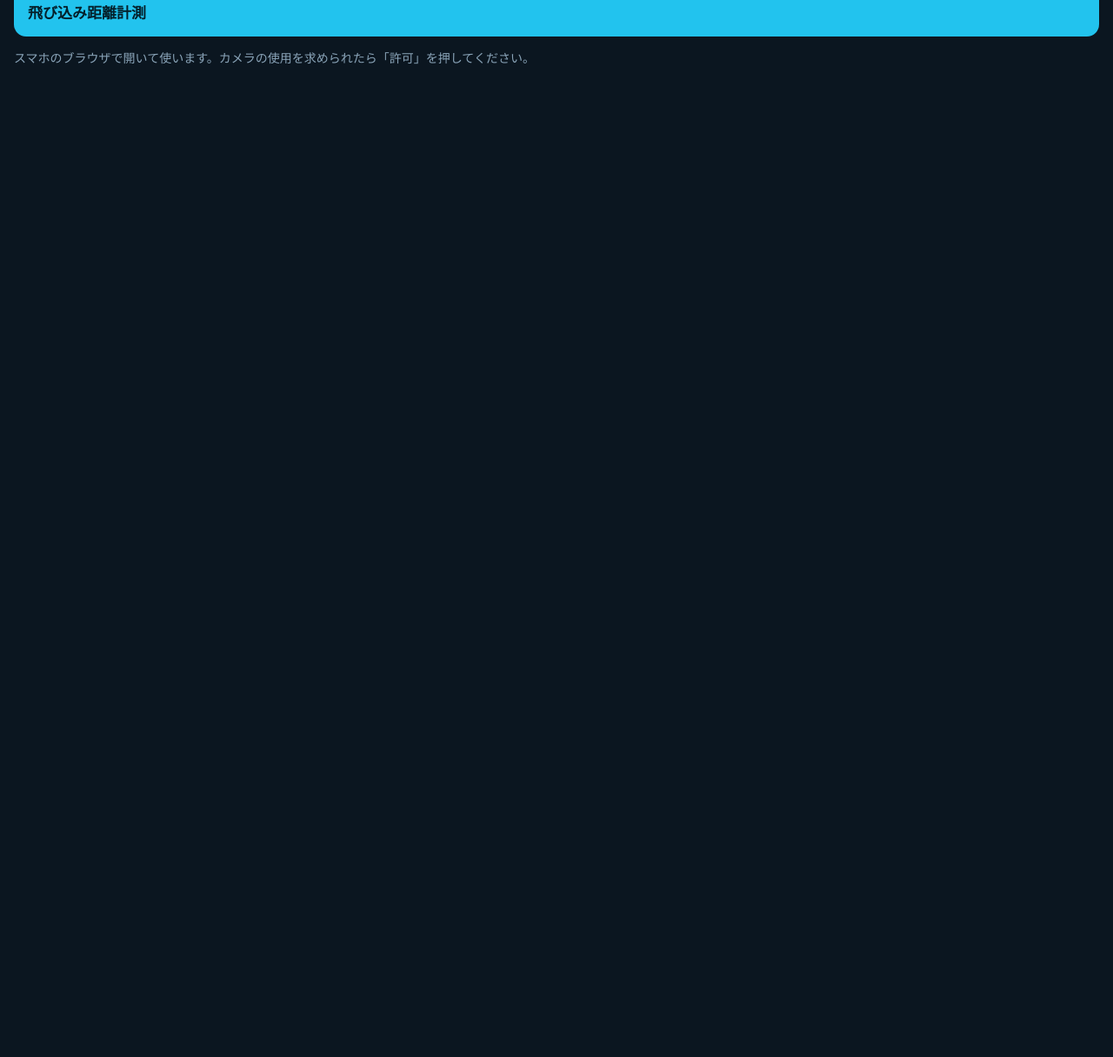
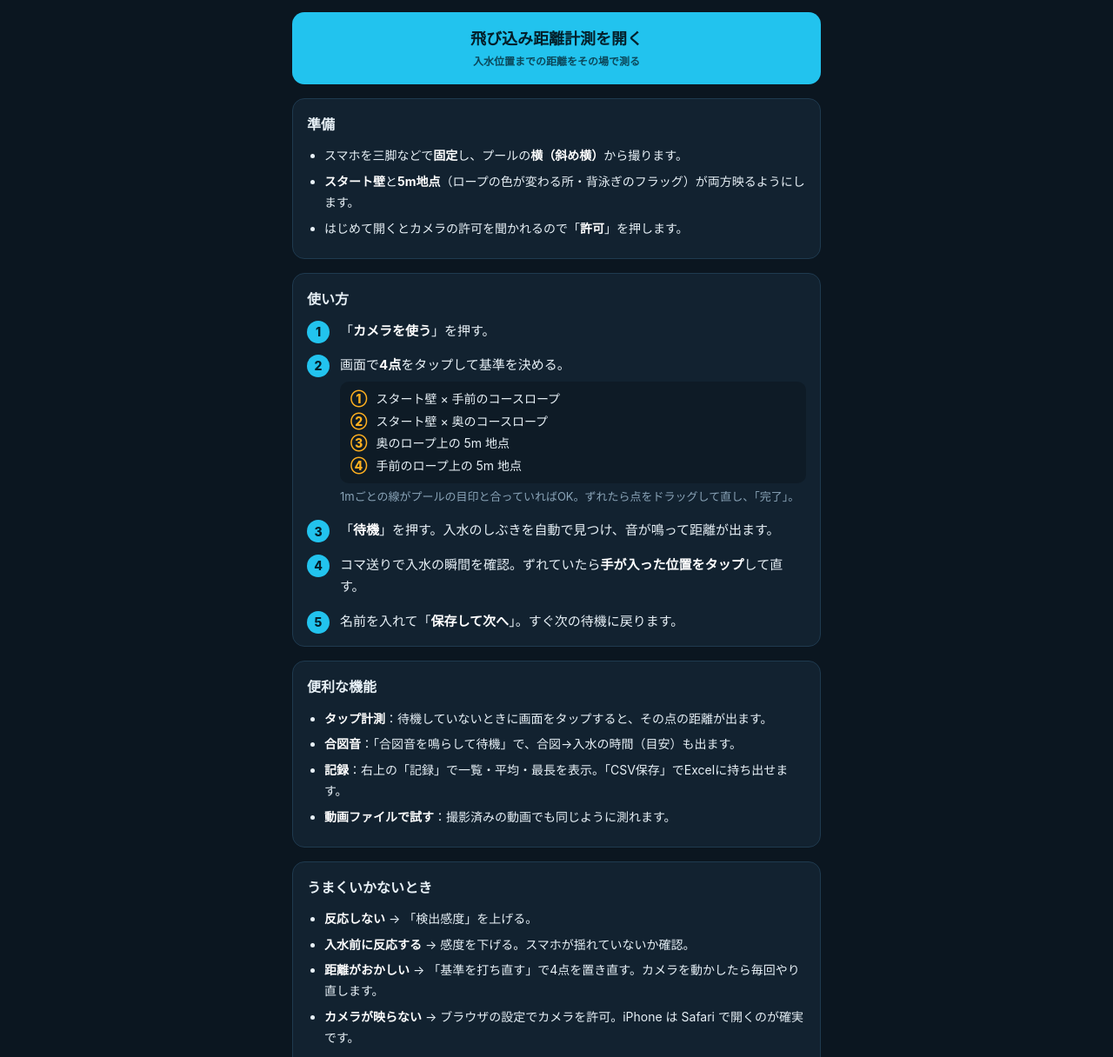
Before and after one commit to toyos38088st-netizen/swim-tools, a plain HTML site: page index.html in a window 1280 px wide. Shown: the part 95-1311 px from the top of the page at 87% size. Before the commit the page ends 800 px from the top, so only its background shows below. Drawn offline with Linux system fonts and the light colour scheme.

Commit message:
表紙に使い方を追加
Co-Authored-By: Claude Opus 5.5 <noreply@anthropic.com>

```diff
--- a/index.html
+++ b/index.html
@@ -1,10 +1,84 @@
 <!doctype html>
 <html lang="ja"><head><meta charset="utf-8"><meta name="viewport" content="width=device-width,initial-scale=1">
+<meta name="theme-color" content="#0b1620">
 <title>水泳計測ツール</title>
-<style>body{margin:0;font-family:-apple-system,"Hiragino Sans",sans-serif;background:#0b1620;color:#e8f1f7;padding:24px 16px}
-h1{font-size:20px}a{display:block;background:#22c3ee;color:#04202b;text-decoration:none;font-weight:700;padding:16px;border-radius:14px;margin:12px 0;font-size:17px}
-p{color:#8aa4b8;font-size:14px}</style></head>
-<body><h1>水泳計測ツール</h1>
-<a href="dive/">飛び込み距離計測</a>
-<p>スマホのブラウザで開いて使います。カメラの使用を求められたら「許可」を押してください。</p>
-</body></html>
+<style>
+:root{--bg:#0b1620;--card:#122230;--line:#1f3a4f;--text:#e8f1f7;--muted:#8aa4b8;--accent:#22c3ee;--ok:#3ddc84;--warn:#ffb020}
+*{box-sizing:border-box}
+body{margin:0;font-family:-apple-system,"Hiragino Sans","Noto Sans JP",sans-serif;background:var(--bg);color:var(--text);line-height:1.7}
+main{max-width:640px;margin:0 auto;padding:24px 16px 48px}
+h1{font-size:22px;margin:0 0 4px}
+.lead{color:var(--muted);font-size:14px;margin:0 0 20px}
+.open{display:block;background:var(--accent);color:#04202b;text-decoration:none;font-weight:800;padding:16px;border-radius:14px;font-size:18px;text-align:center}
+.open small{display:block;font-weight:600;font-size:12px;opacity:.75}
+section{background:var(--card);border:1px solid var(--line);border-radius:14px;padding:16px;margin-top:16px}
+h2{font-size:16px;margin:0 0 10px}
+ol{margin:0;padding-left:0;list-style:none;counter-reset:s}
+ol li{counter-increment:s;position:relative;padding-left:38px;margin-bottom:14px;font-size:15px}
+ol li::before{content:counter(s);position:absolute;left:0;top:1px;width:26px;height:26px;border-radius:50%;
+  background:var(--accent);color:#04202b;font-weight:800;font-size:14px;display:flex;align-items:center;justify-content:center}
+ol li:last-child{margin-bottom:0}
+ul{margin:0;padding-left:20px;font-size:14px}
+ul li{margin-bottom:6px}
+b{color:#fff}
+.note{color:var(--muted);font-size:13px}
+.pts{display:grid;grid-template-columns:auto 1fr;gap:2px 10px;font-size:14px;margin:6px 0 2px;
+  background:#0e1b26;border-radius:10px;padding:8px 12px}
+.pts span:nth-child(odd){color:var(--warn);font-weight:800}
+</style></head>
+<body><main>
+<h1>水泳計測ツール</h1>
+<p class="lead">スマホのブラウザで開くだけで使える計測ツールです。インストールは要りません。</p>
+
+<a class="open" href="dive/">飛び込み距離計測を開く<small>入水位置までの距離をその場で測る</small></a>
+
+<section>
+  <h2>準備</h2>
+  <ul>
+    <li>スマホを三脚などで<b>固定</b>し、プールの<b>横（斜め横）</b>から撮ります。</li>
+    <li><b>スタート壁</b>と<b>5m地点</b>（ロープの色が変わる所・背泳ぎのフラッグ）が両方映るようにします。</li>
+    <li>はじめて開くとカメラの許可を聞かれるので「<b>許可</b>」を押します。</li>
+  </ul>
+</section>
+
+<section>
+  <h2>使い方</h2>
+  <ol>
+    <li>「<b>カメラを使う</b>」を押す。</li>
+    <li>画面で<b>4点</b>をタップして基準を決める。
+      <div class="pts">
+        <span>①</span><span>スタート壁 × 手前のコースロープ</span>
+        <span>②</span><span>スタート壁 × 奥のコースロープ</span>
+        <span>③</span><span>奥のロープ上の 5m 地点</span>
+        <span>④</span><span>手前のロープ上の 5m 地点</span>
+      </div>
+      <span class="note">1mごとの線がプールの目印と合っていればOK。ずれたら点をドラッグして直し、「完了」。</span>
+    </li>
+    <li>「<b>待機</b>」を押す。入水のしぶきを自動で見つけ、音が鳴って距離が出ます。</li>
+    <li>コマ送りで入水の瞬間を確認。ずれていたら<b>手が入った位置をタップ</b>して直す。</li>
+    <li>名前を入れて「<b>保存して次へ</b>」。すぐ次の待機に戻ります。</li>
+  </ol>
+</section>
+
+<section>
+  <h2>便利な機能</h2>
+  <ul>
+    <li><b>タップ計測</b>：待機していないときに画面をタップすると、その点の距離が出ます。</li>
+    <li><b>合図音</b>：「合図音を鳴らして待機」で、合図→入水の時間（目安）も出ます。</li>
+    <li><b>記録</b>：右上の「記録」で一覧・平均・最長を表示。「CSV保存」でExcelに持ち出せます。</li>
+    <li><b>動画ファイルで試す</b>：撮影済みの動画でも同じように測れます。</li>
+  </ul>
+</section>
+
+<section>
+  <h2>うまくいかないとき</h2>
+  <ul>
+    <li><b>反応しない</b> → 「検出感度」を上げる。</li>
+    <li><b>入水前に反応する</b> → 感度を下げる。スマホが揺れていないか確認。</li>
+    <li><b>距離がおかしい</b> → 「基準を打ち直す」で4点を置き直す。カメラを動かしたら毎回やり直します。</li>
+    <li><b>カメラが映らない</b> → ブラウザの設定でカメラを許可。iPhone は Safari で開くのが確実です。</li>
+  </ul>
+  <p class="note">記録はこのスマホのブラウザの中に保存されます。消えないよう、ときどきCSVで保存してください。<br>
+  Safari の共有ボタン →「ホーム画面に追加」で、アプリのように開けます。</p>
+</section>
+</main></body></html>
```
